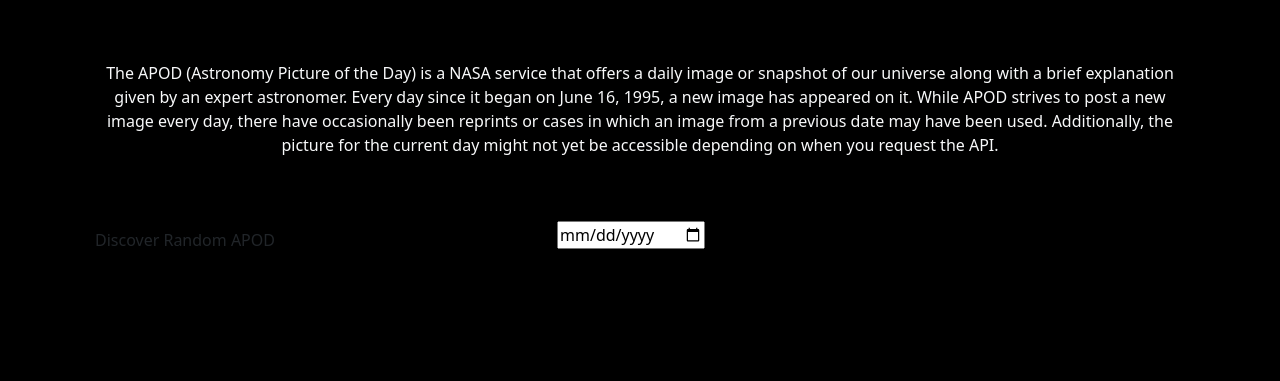
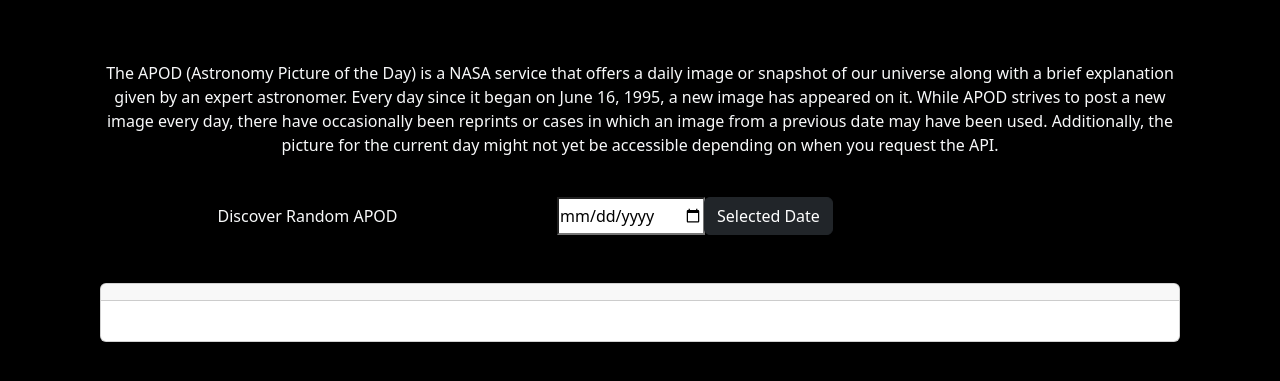
Before and after one commit to 0bobcode/L12-celestial-showcase, a plain HTML site: page index.html in a window 1280 px wide. Shown: the part 289-670 px from the top of the page. Drawn offline with nearby package versions, Linux system fonts and the light colour scheme.

Commit message:
add button and apod card

```diff
--- a/index.html
+++ b/index.html
@@ -1,5 +1,6 @@
 <!DOCTYPE html>
 <html lang="en">
+
 <head>
     <meta charset="UTF-8">
     <meta name="viewport" content="width=device-width, initial-scale=1.0">
@@ -8,9 +9,11 @@
         integrity="sha384-QWTKZyjpPEjISv5WaRU9OFeRpok6YctnYmDr5pNlyT2bRjXh0JMhjY6hW+ALEwIH" crossorigin="anonymous">
     <link href="style.css" type="text/css" rel="stylesheet">
 </head>
+
 <body onload="loadCurrentDateAPOD()">
     <video id="video-background" autoplay muted loop>
-        <source src="" type="video/mp4"></source>
+        <source src="" type="video/mp4">
+        </source>
     </video>
     <nav class="navbar navbar-expand-lg navbar-dark">
         <div class="container">
@@ -26,29 +29,62 @@
 
     <main class="container my-5">
         <section class="text-center mb-5">
-            <article class="glass text-light p-3 mb-4">The APOD (Astronomy Picture of the Day) is a NASA service that offers a daily image or snapshot of our universe along
-            with a brief explanation given by an expert astronomer. Every day since it began on June 16, 1995, a new image has
-            appeared on it. While APOD strives to post a new image every day, there have occasionally been reprints or cases in
-            which an image from a previous date may have been used. Additionally, the picture for the current day might not yet be
+            <article class="glass text-light p-3 mb-4">The APOD (Astronomy Picture of the Day) is a NASA service that
+                offers a daily image or snapshot of our universe along
+                with a brief explanation given by an expert astronomer. Every day since it began on June 16, 1995, a new
+                image has
+                appeared on it. While APOD strives to post a new image every day, there have occasionally been reprints
+                or cases in
+                which an image from a previous date may have been used. Additionally, the picture for the current day
+                might not yet be
                 accessible depending on when you request the API.</article>
-        </section>
+
 
             <div class="row">
+
                 <div class="col-md-5">
-                <button class="btn">
+                    <button class="btn text-light">
                         Discover Random APOD
                     </button>
                 </div>
+
                 <div class="col-md-5">
                     <div class="input-group date">
-                    <input type="date" min="1995-06-16" id="datePicker">
+
+                        <input type="date" mixn="1995-06-16" id="datePicker">
+
+                        <div class="input-group-append">
+                            <button class="btn btn-dark btn-block" onclick="loadSelectedDateAPOD()">Selected
+                                Date</button>
+                        </div>
+
                     </div>
                 </div>
             </div>
+
+
+        </section>
+
+        <!-- apod card -->
+        <section class="card mx-auto my-auto text-white" style="max-width:1080px;">
+            <h5 class="card-header text-center" id="apodTitle"></h5>
+            <div id="apodImage"></div>
+            <div class="card-body">
+                <h6 id="apodDate" class="text-left mb-2 text-white">
+
+                </h6>
+                <p id="apodDescription" class="card-text"></p>
+            </div>
+
+        </section>
+
+
     </main>
 
 
 
 
+
 </body>
+
 </html>
```
Lines whose indentation alone changed are shown as unchanged.
